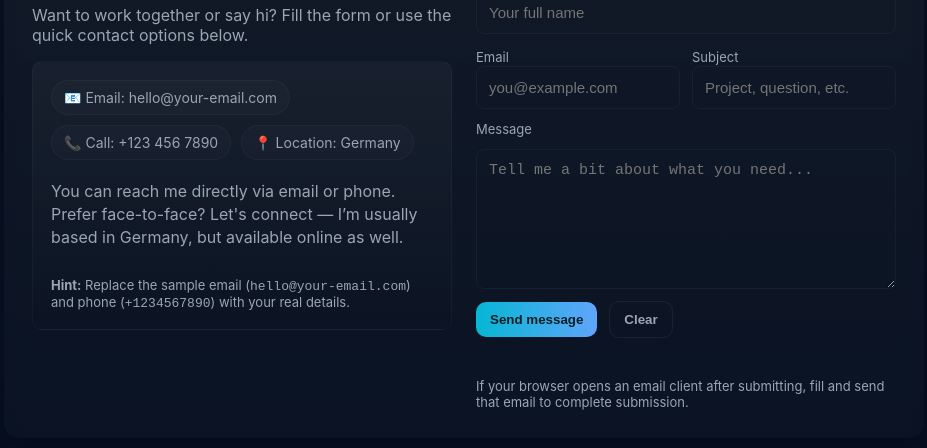
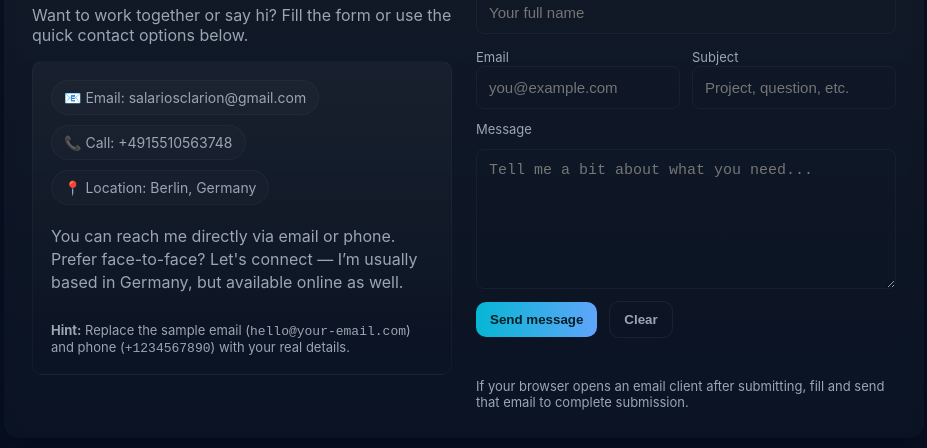
Before and after one commit to Clarion231/-Self-Portfolio, a plain HTML site: page Contact me.html in a window 1280 px wide. Shown: the part 214-662 px from the top of the page, without its empty margins (176-1103 px from the left). Drawn offline with Linux system fonts and the light colour scheme.

Commit message:
Update Contact me.html

```diff
--- a/Contact me.html
+++ b/Contact me.html
@@ -70,9 +70,9 @@
       <div class="info" aria-hidden="false">
         <div class="contact-card">
           <div class="contact-row">
-            <a href="mailto:hello@your-email.com" class="chip">📧 Email: hello@your-email.com</a>
-            <a href="tel:+1234567890" class="chip">📞 Call: +123 456 7890</a>
-            <div class="chip">📍 Location: Germany</div>
+            <a href="mailto:hello@your-email.com" class="chip">📧 Email: salariosclarion@gmail.com</a>
+            <a href="tel:+1234567890" class="chip">📞 Call: +4915510563748</a>
+            <div class="chip">📍 Location: Berlin, Germany</div>
           </div>
 
           <p style="color:var(--muted);margin-top:8px;line-height:1.45">You can reach me directly via email or phone. Prefer face-to-face? Let's connect — I’m usually based in Germany, but available online as well.</p>
```
